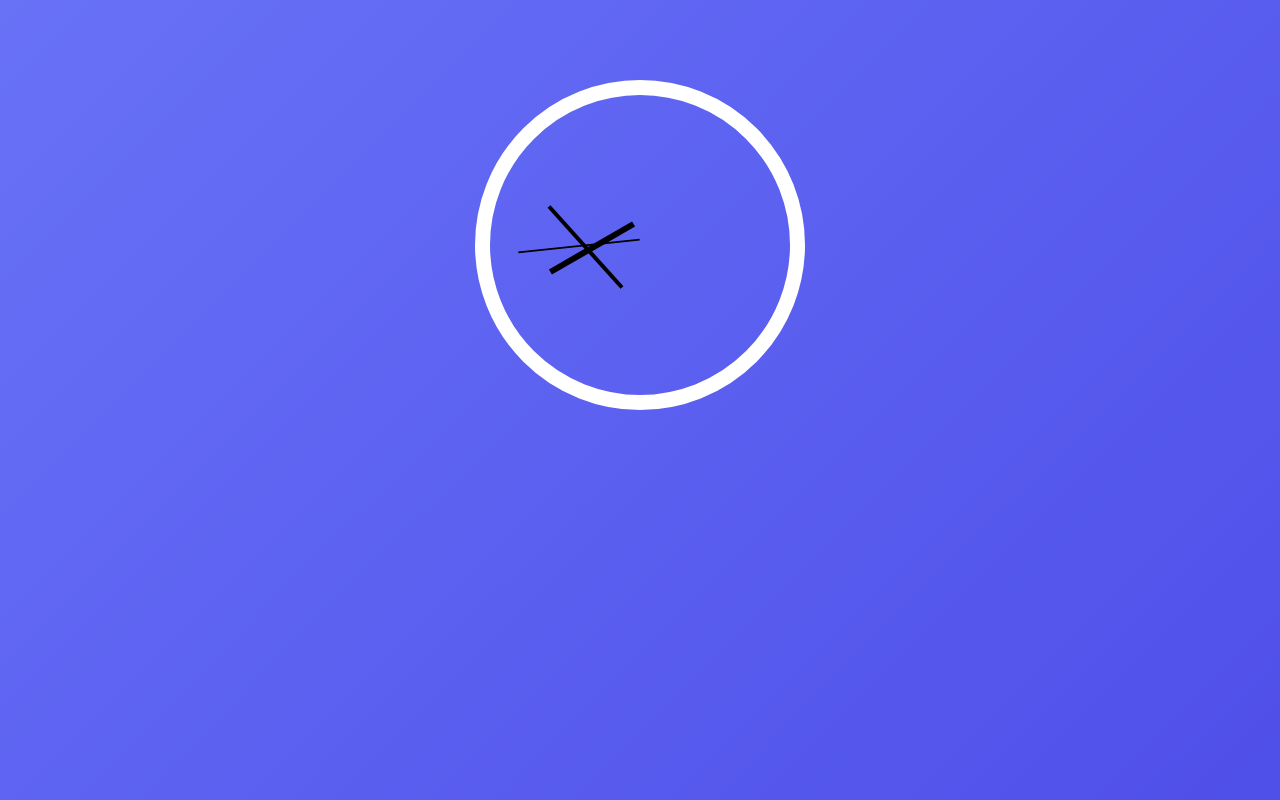
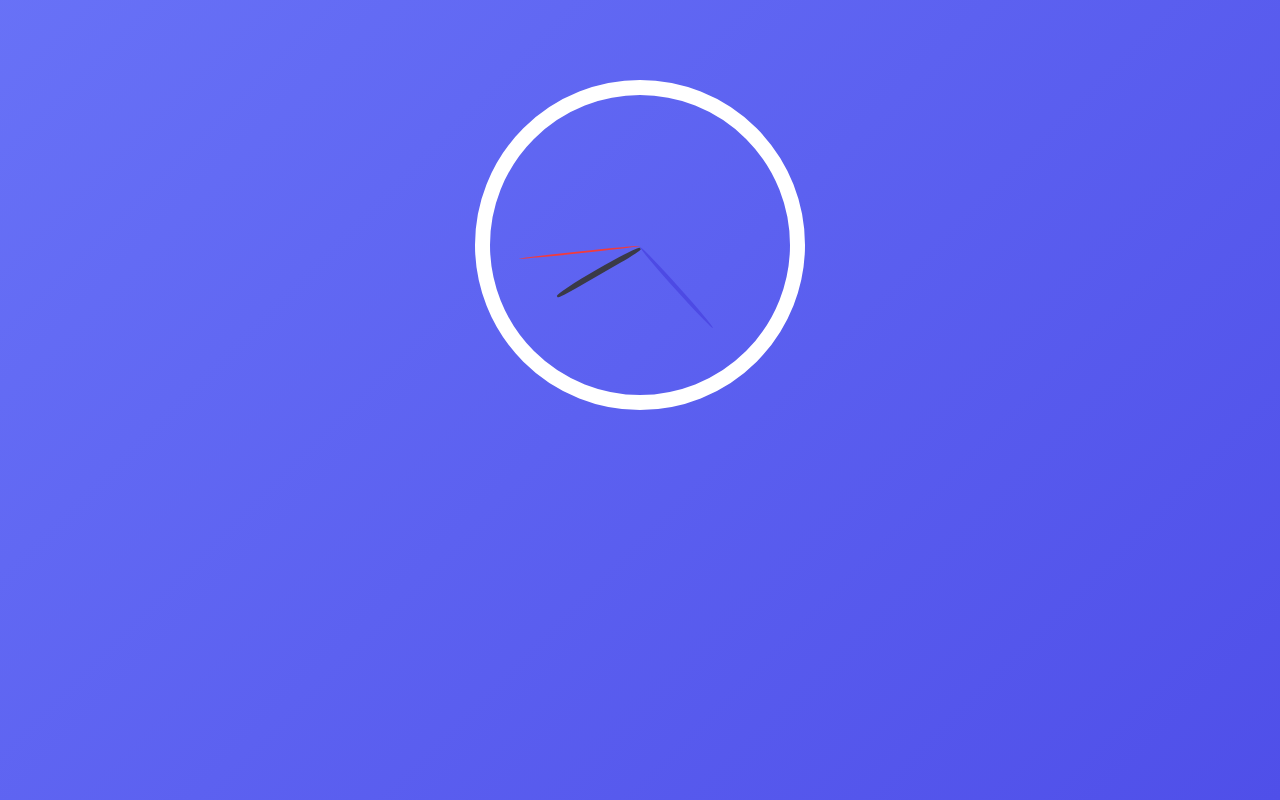
Before and after one commit to jijip41/JavaScript30-clock, a plain HTML site: page index.html in a window 1280 px wide. Drawn offline with Linux system fonts and the light colour scheme.

Commit message:
style transform and transition

```diff
--- a/index.html
+++ b/index.html
@@ -9,10 +9,10 @@
     <title>Clock</title>
   </head>
   <body>
-    <div class="clock-body">
-      <div class="hour"></div>
-      <div class="min"></div>
-      <div class="sec"></div>
+    <div class="clock-face">
+      <div class="hand hour"></div>
+      <div class="hand min"></div>
+      <div class="hand sec"></div>
     </div>
   </body>
 </html>
--- a/style.css
+++ b/style.css
@@ -5,7 +5,7 @@ body {
   background-attachment: fixed;
 }
 
-.clock-body {
+.clock-face {
   position: relative;
   width: 300px;
   height: 300px;
@@ -14,26 +14,45 @@ body {
   margin: 80px auto;
 }
 
+.hand {
+  transition: all 0.05s;
+  transition-timing-function: cubic-bezier(0, 1.1, 0.3, 1.32);
+  transform: rotate(90deg);
+  border-radius: 50%;
+}
+
 .hour {
   position: absolute;
   top: 50%;
   right: 50%;
-  border: 3px solid black;
+  border: 3px solid rgb(58, 58, 71);
   width: 30%;
+  transform: translateY(-50%);
+  transform-origin: 50% 100%;
+  transform-origin: 100%;
+  z-index: 3;
+  border-bottom-right-radius: 25%;
+  border-bottom-left-radius: 25%;
 }
 
 .min {
   position: absolute;
   top: 50%;
   right: 50%;
-  border: 2px solid black;
+  border: 2px solid rgb(77, 74, 228);
   width: 35%;
+  transform: translateY(-50%);
+  z-index: 2;
+  transform-origin: 100%;
 }
 
 .sec {
   position: absolute;
   top: 50%;
   right: 50%;
-  border: 1px solid black;
+  border: 1px solid rgb(243, 59, 59);
   width: 40%;
+  transform: translateY(-50%);
+  z-index: 1;
+  transform-origin: 100%;
 }
```
